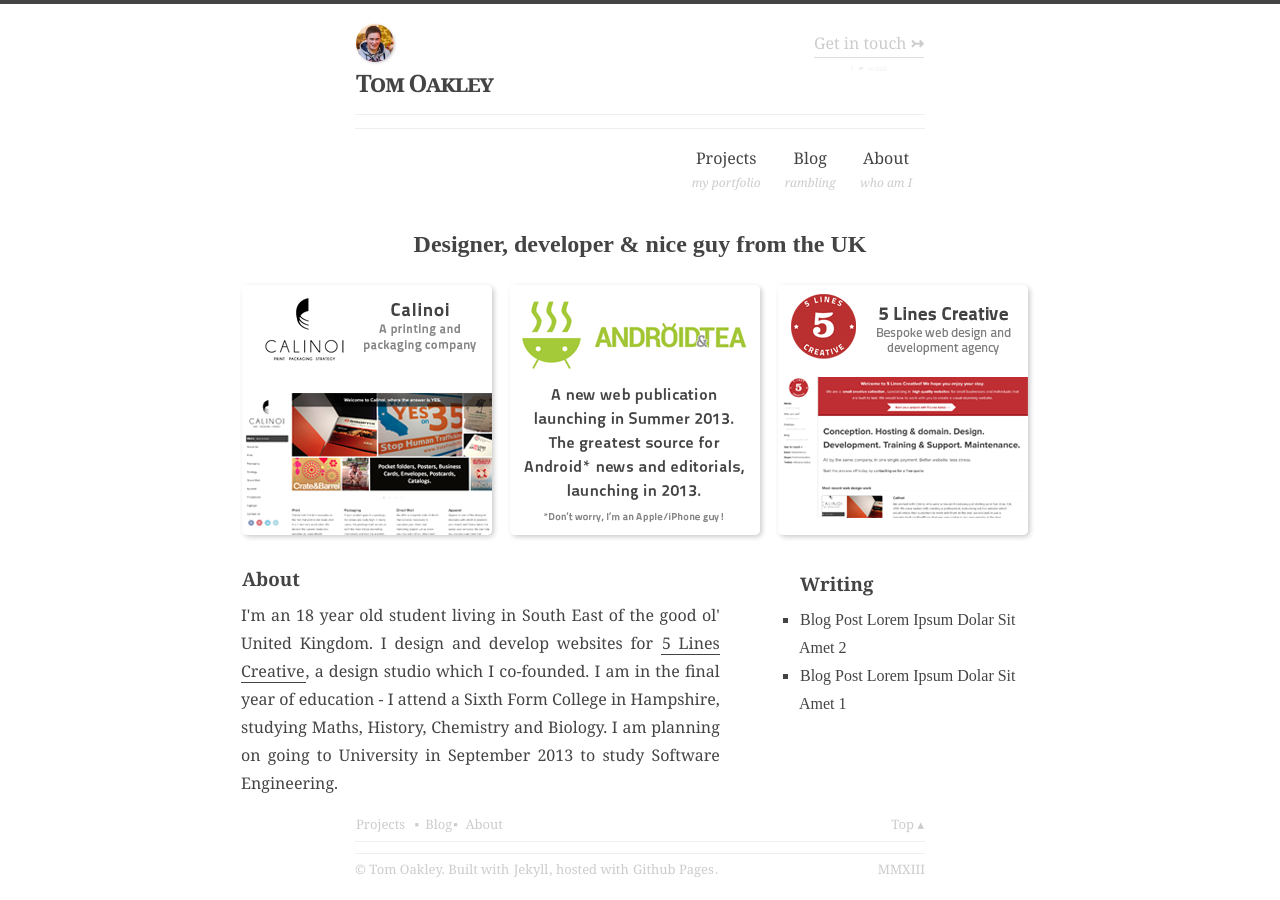
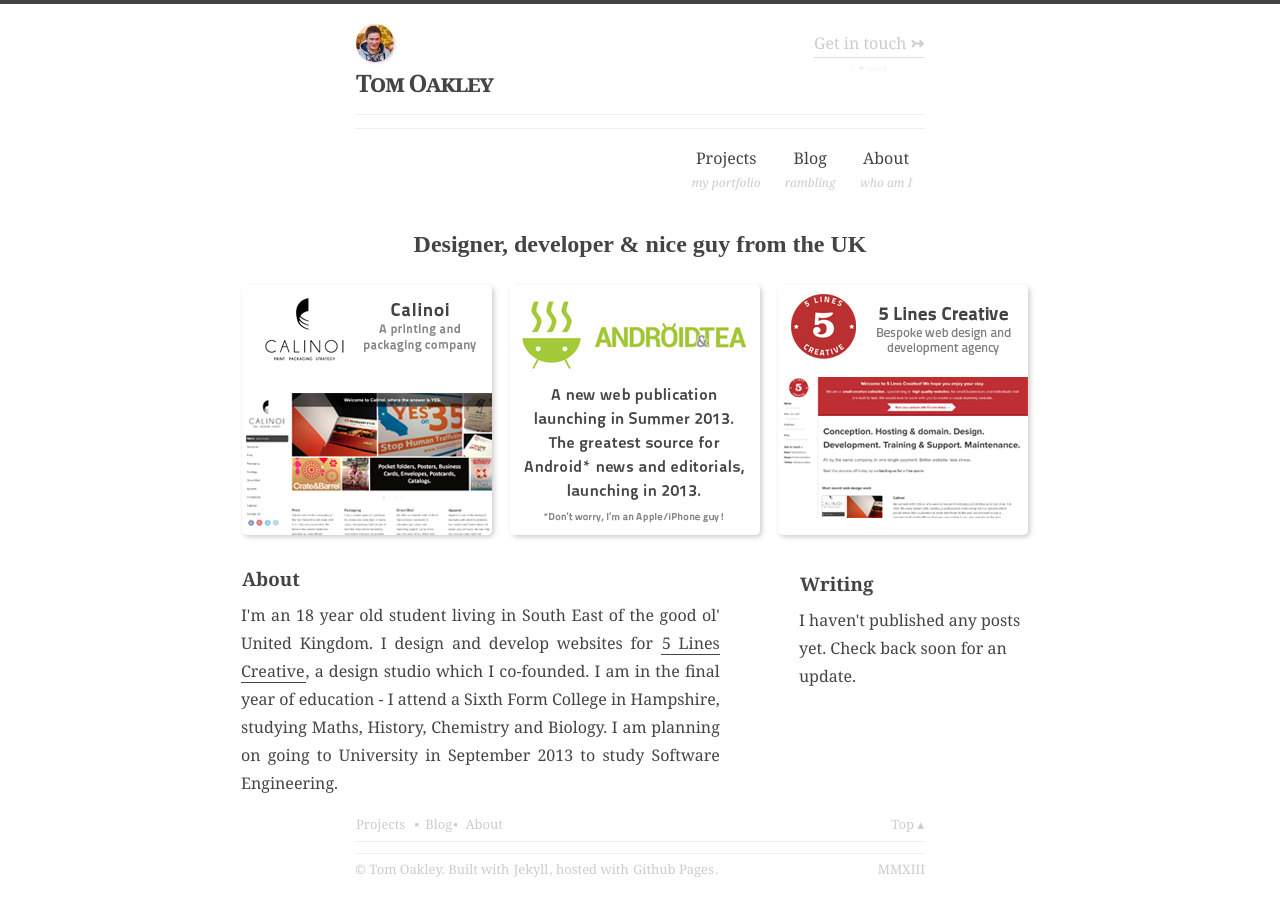
Before and after one commit to tomoakley/tomoakley.github.io, a Jekyll site: the page built from index.html, in a window 1280 px wide. Built offline with Jekyll 4.4.1, drawn with Linux system fonts in a browser that asks for light colours.

Commit message:
added code that queries if there no blog posts and deleted Lorem Ipsum blog posts

```diff
--- a/_posts/2013-04-02-blogpost1.html
+++ b/_posts/2013-04-02-blogpost1.html
@@ -1,7 +1,7 @@
 ---
 layout: post
 title: Blog Post Lorem Ipsum Dolar Sit Amet 1
-category: blog
+category: something-else
 Tags: blogpost
 ---
 
--- a/_posts/2013-04-02-blogpost2.html
+++ b/_posts/2013-04-02-blogpost2.html
@@ -1,7 +1,7 @@
 ---
 layout: post
 title: Blog Post Lorem Ipsum Dolar Sit Amet 2
-category: blog
+category: something-else
 Tags: blogpost
 ---
 
--- a/blog/index.html
+++ b/blog/index.html
@@ -16,3 +16,6 @@ weight: 2
 		</div>
 	</article>
 {% endfor %}
+{% if site.categories.blog == null %}
+	<p class="no-posts">I haven't published any posts yet. Check back soon for an update.</p>
+{% endif %}
--- a/index.html
+++ b/index.html
@@ -28,12 +28,15 @@ navigation: false
 
 <div class="latest-posts">
 	<h3 class="sub-section-title"><a href="/blog">Writing</a></h3>
-	<ul>
-		{% for post in site.categories.blog limit:3 %}
+	{% for post in site.categories.blog limit:3 %}
+		<ul>
 			<li class="blog-post">
 				<h4 class="post-title"><a href="{{ post.url }}">{{ post.title }}</a></h4>
 				<!-- <span class="post-meta">{{ post.date | date: "%d %B %Y" }}</span> -->
 			</li>
-		{% endfor %}
-	</ul>
+		</ul>
+	{% endfor %}
+	{% if site.categories.blog == null %}
+		<p>I haven't published any posts yet. Check back soon for an update.</p>
+	{% endif %}
 </div>
```
Also changed, not shown: css/style.scss (+7 -3 lines), css/style.css, 6 other files.
